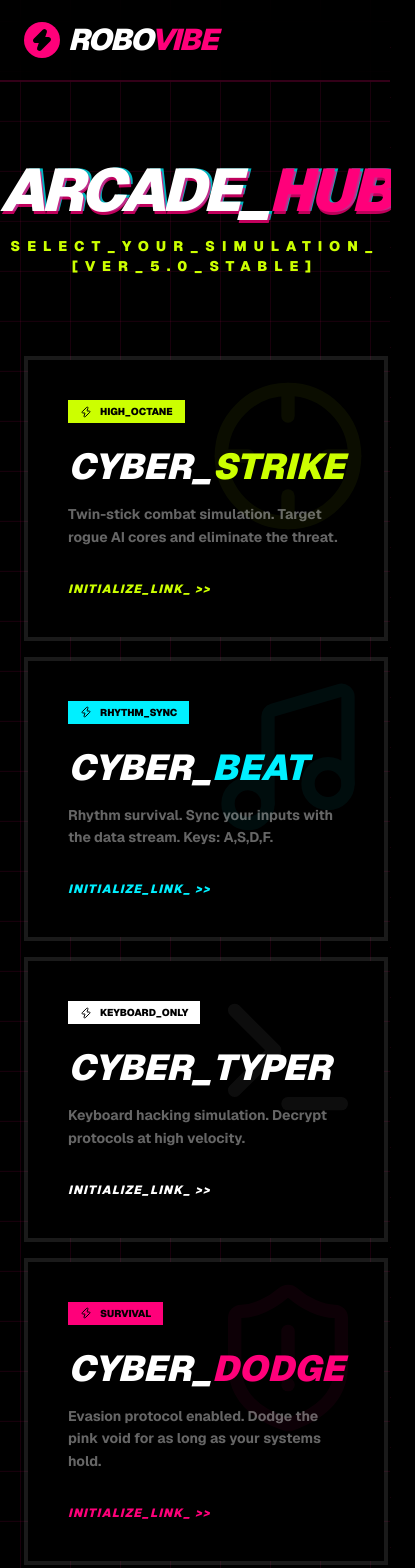
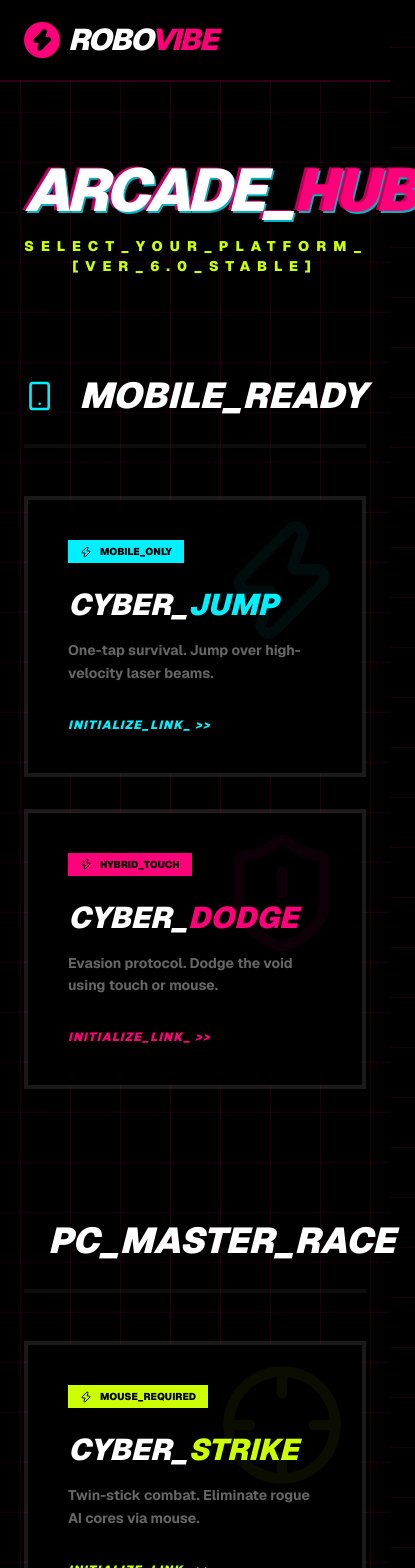
Before and after one commit to dev-vasu/robotics-web, a Next.js app: page /game in a window 390 px wide. Shown: the top 1568 px of the page, 415 px wide, since content can reach past the window. Built offline with nearby package versions, Linux system fonts and the light colour scheme.

Commit message:
Feat: Rebranded Arcade Hub with categories and added mobile-friendly CYBER_JUMP

```diff
--- /dev/null
+++ b/src/app/game/jump/page.tsx
@@ -0,0 +1,210 @@
+"use client";
+
+import { useState, useEffect, useRef, useCallback } from "react";
+import Navbar from "@/components/Navbar";
+import Footer from "@/components/Footer";
+import { Zap, Smartphone, RefreshCcw, Activity, Ghost, Info } from "lucide-react";
+
+const CANVAS_WIDTH = 400;
+const CANVAS_HEIGHT = 600;
+const PLAYER_SIZE = 40;
+const GRAVITY = 0.6;
+const JUMP_FORCE = -12;
+const BASE_SPEED = 4;
+
+export default function JumpGame() {
+  const [gameState, setGameState] = useState<"IDLE" | "PLAYING" | "GAMEOVER">("IDLE");
+  const [score, setScore] = useState(0);
+  const [highScore, setHighScore] = useState(0);
+
+  const canvasRef = useRef<HTMLCanvasElement>(null);
+  const requestRef = useRef<number>(undefined);
+
+  // Game state refs for loop
+  const playerRef = useRef({ y: 300, vy: 0, x: 100 });
+  const obstaclesRef = useRef<{ x: number; height: number; passed: boolean }[]>([]);
+  const scoreRef = useRef(0);
+
+  const initGame = () => {
+    playerRef.current = { y: 300, vy: 0, x: 100 };
+    obstaclesRef.current = [
+      { x: 500, height: 200, passed: false },
+      { x: 800, height: 300, passed: false }
+    ];
+    scoreRef.current = 0;
+    setScore(0);
+    setGameState("PLAYING");
+  };
+
+  const jump = useCallback(() => {
+    if (gameState === "PLAYING") {
+      playerRef.current.vy = JUMP_FORCE;
+    } else if (gameState !== "LOADING") {
+      initGame();
+    }
+  }, [gameState]);
+
+  const draw = useCallback((ctx: CanvasRenderingContext2D) => {
+    ctx.fillStyle = "rgba(0, 0, 0, 0.2)";
+    ctx.fillRect(0, 0, CANVAS_WIDTH, CANVAS_HEIGHT);
+
+    // Ground & Ceiling
+    ctx.fillStyle = "rgba(255, 255, 255, 0.05)";
+    ctx.fillRect(0, 0, CANVAS_WIDTH, 20);
+    ctx.fillRect(0, CANVAS_HEIGHT - 20, CANVAS_WIDTH, 20);
+
+    // Player
+    playerRef.current.vy += GRAVITY;
+    playerRef.current.y += playerRef.current.vy;
+
+    ctx.beginPath();
+    ctx.arc(playerRef.current.x, playerRef.current.y, PLAYER_SIZE / 2, 0, Math.PI * 2);
+    ctx.fillStyle = "#00f0ff";
+    ctx.fill();
+    ctx.shadowBlur = 20;
+    ctx.shadowColor = "#00f0ff";
+    ctx.closePath();
+
+    // Obstacles (Lasers)
+    const speed = BASE_SPEED + (scoreRef.current / 10);
+    obstaclesRef.current.forEach((obs, index) => {
+      obs.x -= speed;
+
+      // Draw Laser Beam
+      ctx.fillStyle = "#ff007a";
+      ctx.shadowBlur = 15;
+      ctx.shadowColor = "#ff007a";
+
+      // Top laser
+      ctx.fillRect(obs.x, 0, 40, obs.height);
+      // Bottom laser
+      const gap = 180;
+      ctx.fillRect(obs.x, obs.height + gap, 40, CANVAS_HEIGHT);
+
+      // Collision
+      const p = playerRef.current;
+      if (
+        p.x + 15 > obs.x &&
+        p.x - 15 < obs.x + 40 &&
+        (p.y - 15 < obs.height || p.y + 15 > obs.height + gap)
+      ) {
+        setGameState("GAMEOVER");
+      }
+
+      // Point
+      if (!obs.passed && obs.x < p.x) {
+        obs.passed = true;
+        scoreRef.current += 1;
+        setScore(scoreRef.current);
+      }
+
+      // Cleanup & Respawn
+      if (obs.x < -50) {
+        obstaclesRef.current.splice(index, 1);
+        obstaclesRef.current.push({
+          x: CANVAS_WIDTH + 100,
+          height: Math.random() * (CANVAS_HEIGHT - 300) + 50,
+          passed: false
+        });
+      }
+    });
+
+    // Boundary death
+    if (playerRef.current.y < 0 || playerRef.current.y > CANVAS_HEIGHT) {
+      setGameState("GAMEOVER");
+    }
+  }, []);
+
+  const gameLoop = useCallback(() => {
+    const canvas = canvasRef.current;
+    const ctx = canvas?.getContext("2d");
+    if (!canvas || !ctx || gameState !== "PLAYING") return;
+
+    draw(ctx);
+    requestRef.current = requestAnimationFrame(gameLoop);
+  }, [gameState, draw]);
+
+  useEffect(() => {
+    if (gameState === "PLAYING") {
+      requestRef.current = requestAnimationFrame(gameLoop);
+    }
+    return () => { if (requestRef.current) cancelAnimationFrame(requestRef.current); };
+  }, [gameState, gameLoop]);
+
+  useEffect(() => {
+    const handleKey = (e: KeyboardEvent) => { if (e.code === "Space") jump(); };
+    window.addEventListener("keydown", handleKey);
+    return () => window.removeEventListener("keydown", handleKey);
+  }, [jump]);
+
+  useEffect(() => {
+    if (score > highScore) setHighScore(score);
+  }, [score, highScore]);
+
+  return (
+    <main className="min-h-screen bg-black grid-bg flex flex-col pt-20 touch-none">
+      <Navbar />
+
+      <div className="flex-1 container mx-auto px-6 flex flex-col items-center justify-center py-10">
+        <div className="text-center mb-8">
+          <h1 className="text-5xl md:text-7xl font-black italic uppercase text-white tracking-tighter text-glitch leading-none">
+            CYBER_<span className="text-cyber-blue">JUMP</span>
+          </h1>
+          <p className="text-hyper-pink font-black uppercase tracking-[0.3em] text-[10px] mt-2">
+            MOBILE_OPTIMIZED_UPLINK
+          </p>
+        </div>
+
+        <div
+          className="relative glass-panel border-4 border-white/10 overflow-hidden cursor-pointer"
+          style={{ width: CANVAS_WIDTH, height: CANVAS_HEIGHT }}
+          onClick={jump}
+        >
+          <canvas ref={canvasRef} width={CANVAS_WIDTH} height={CANVAS_HEIGHT} />
+
+          {gameState === "IDLE" && (
+            <div className="absolute inset-0 z-20 flex flex-col items-center justify-center bg-black/90 p-8 text-center">
+              <Smartphone className="w-16 h-16 text-cyber-blue mb-6 animate-pulse" />
+              <button
+                className="px-10 py-5 bg-cyber-blue text-black font-black text-xl uppercase italic shadow-[10px_10px_0_0_#ff007a] mb-8"
+              >
+                TOUCH_TO_START
+              </button>
+              <div className="space-y-4">
+                <div className="p-3 border border-white/10 glass-panel">
+                  <div className="text-[8px] text-cyber-blue font-black uppercase mb-1">CONTROLS</div>
+                  <div className="text-white font-bold text-[10px]">TOUCH / SPACE: JUMP</div>
+                </div>
+                <div className="p-3 border border-white/10 glass-panel">
+                  <div className="text-[8px] text-hyper-pink font-black uppercase mb-1">OBJECTIVE</div>
+                  <div className="text-white font-bold text-[10px]">DODGE_LASER_BEAMS</div>
+                </div>
+              </div>
+            </div>
+          )}
+
+          {gameState === "GAMEOVER" && (
+            <div className="absolute inset-0 z-20 flex flex-col items-center justify-center bg-black/95">
+              <Ghost className="w-20 h-20 text-red-500 mb-6" />
+              <h2 className="text-5xl font-black text-white italic uppercase mb-2">CRASHED</h2>
+              <div className="text-cyber-blue text-3xl font-black mb-8 italic">SCORE: {score}</div>
+              <button className="px-10 py-5 bg-white text-black font-black text-xl uppercase shadow-[8px_8px_0_0_#ff007a]">RE-LINK</button>
+            </div>
+          )}
+
+          {gameState === "PLAYING" && (
+            <div className="absolute top-6 left-0 w-full text-center pointer-events-none">
+              <div className="text-white text-6xl font-black italic tracking-tighter opacity-50 tabular-nums">{score}</div>
+            </div>
+          )}
+        </div>
+
+        <div className="mt-6 text-[10px] text-white/30 font-black uppercase tracking-[0.4em]">
+          TAP_SCREEN_TO_JUMP_
+        </div>
+      </div>
+
+      <Footer />
+    </main>
+  );
+}
--- a/src/app/game/page.tsx
+++ b/src/app/game/page.tsx
@@ -3,48 +3,73 @@
 import Link from "next/link";
 import Navbar from "@/components/Navbar";
 import Footer from "@/components/Footer";
-import { Crosshair, ShieldAlert, Gamepad2, Zap, Terminal, Music } from "lucide-react";
+import { Crosshair, ShieldAlert, Gamepad2, Zap, Terminal, Music, Smartphone, MousePointer2 } from "lucide-react";
+import { useEffect, useRef } from "react";
 
-const GAMES = [
+const CATEGORIES = [
+  {
+    title: "MOBILE_READY",
+    icon: Smartphone,
+    color: "text-cyber-blue",
+    games: [
+      {
+        id: "jump",
+        title: "CYBER_JUMP",
+        desc: "One-tap survival. Jump over high-velocity laser beams.",
+        href: "/game/jump",
+        icon: Zap,
+        color: "bg-cyber-blue",
+        text: "text-cyber-blue",
+        tag: "MOBILE_ONLY"
+      },
+      {
+        id: "dodge",
+        title: "CYBER_DODGE",
+        desc: "Evasion protocol. Dodge the void using touch or mouse.",
+        href: "/game/dodge",
+        icon: ShieldAlert,
+        color: "bg-hyper-pink",
+        text: "text-hyper-pink",
+        tag: "HYBRID_TOUCH"
+      }
+    ]
+  },
+  {
+    title: "PC_MASTER_RACE",
+    icon: MousePointer2,
+    color: "text-electric-volt",
+    games: [
       {
         id: "strike",
         title: "CYBER_STRIKE",
-    desc: "Twin-stick combat simulation. Target rogue AI cores and eliminate the threat.",
+        desc: "Twin-stick combat. Eliminate rogue AI cores via mouse.",
         href: "/game/strike",
         icon: Crosshair,
-    colorClass: "bg-electric-volt",
-    textClass: "text-electric-volt",
-    tag: "HIGH_OCTANE"
+        color: "bg-electric-volt",
+        text: "text-electric-volt",
+        tag: "MOUSE_REQUIRED"
       },
       {
         id: "beat",
         title: "CYBER_BEAT",
-    desc: "Rhythm survival. Sync your inputs with the data stream. Keys: A,S,D,F.",
+        desc: "Rhythm survival. Sync inputs with data streams (A,S,D,F).",
         href: "/game/beat",
         icon: Music,
-    colorClass: "bg-cyber-blue",
-    textClass: "text-cyber-blue",
-    tag: "RHYTHM_SYNC"
+        color: "bg-cyber-blue",
+        text: "text-cyber-blue",
+        tag: "KEYBOARD_SYNC"
       },
       {
         id: "typer",
         title: "CYBER_TYPER",
-    desc: "Keyboard hacking simulation. Decrypt protocols at high velocity.",
+        desc: "Hacking simulation. Decrypt protocols at high velocity.",
         href: "/game/typer",
         icon: Terminal,
-    colorClass: "bg-white",
-    textClass: "text-white",
+        color: "bg-white",
+        text: "text-white",
         tag: "KEYBOARD_ONLY"
-  },
-  {
-    id: "dodge",
-    title: "CYBER_DODGE",
-    desc: "Evasion protocol enabled. Dodge the pink void for as long as your systems hold.",
-    href: "/game/dodge",
-    icon: ShieldAlert,
-    colorClass: "bg-hyper-pink",
-    textClass: "text-hyper-pink",
-    tag: "SURVIVAL"
+      }
+    ]
   }
 ];
 
@@ -53,39 +78,48 @@ export default function ArcadeHub() {
     <main className="min-h-screen bg-black grid-bg flex flex-col pt-20">
       <Navbar />
 
-      <div className="flex-1 container mx-auto px-6 flex flex-col items-center justify-center py-20">
-        <div className="text-center mb-20">
+      <div className="flex-1 container mx-auto px-6 py-20">
+        <div className="text-center mb-24">
           <h1 className="text-6xl md:text-[10rem] font-black italic uppercase text-white tracking-tighter text-glitch leading-none">
             ARCADE_<span className="text-hyper-pink">HUB</span>
           </h1>
           <p className="text-electric-volt font-black uppercase tracking-[0.5em] text-sm mt-4">
-            SELECT_YOUR_SIMULATION_ [VER_5.0_STABLE]
+            SELECT_YOUR_PLATFORM_ [VER_6.0_STABLE]
           </p>
         </div>
 
-        {/* Removed GSAP animations completely to ensure stability */}
-        <div className="grid md:grid-cols-2 lg:grid-cols-4 gap-4 w-full max-w-[1400px]">
-          {GAMES.map((game) => (
+        <div className="space-y-32 max-w-7xl mx-auto">
+          {CATEGORIES.map((cat) => (
+            <div key={cat.title}>
+              <div className="flex items-center gap-6 mb-12 border-b-4 border-white/5 pb-6">
+                <cat.icon className={`w-12 h-12 ${cat.color}`} />
+                <h2 className={`text-4xl md:text-6xl font-black italic uppercase text-white`}>
+                  {cat.title}
+                </h2>
+              </div>
+
+              <div className="grid md:grid-cols-2 lg:grid-cols-3 gap-8">
+                {cat.games.map((game) => (
                   <Link
                     key={game.id}
                     href={game.href}
                     className={`group relative block p-1 bg-white/10 hover:bg-white transition-all`}
                   >
                     <div className="bg-black p-10 h-full relative overflow-hidden">
-                <div className={`absolute top-0 right-0 p-4 opacity-5 group-hover:opacity-20 transition-opacity ${game.textClass}`}>
-                  <game.icon className="w-40 h-40" />
+                      <div className={`absolute top-0 right-0 p-4 opacity-5 group-hover:opacity-20 transition-opacity ${game.text}`}>
+                        <game.icon className="w-32 h-32" />
                       </div>
                       <div className="relative z-10">
-                  <div className={`inline-flex items-center gap-2 px-3 py-1 ${game.colorClass} text-black text-[10px] font-black uppercase mb-6`}>
+                        <div className={`inline-flex items-center gap-2 px-3 py-1 ${game.color} text-black text-[10px] font-black uppercase mb-6`}>
                           <Zap className="w-3 h-3" /> {game.tag}
                         </div>
-                  <h2 className="text-4xl font-black italic text-white uppercase mb-4">
-                    {game.title.split("_")[0]}_<span className={game.textClass}>{game.title.split("_")[1]}</span>
-                  </h2>
+                        <h3 className="text-3xl font-black italic text-white uppercase mb-4">
+                          {game.title.split("_")[0]}_<span className={game.text}>{game.title.split("_")[1]}</span>
+                        </h3>
                         <p className="text-white/40 font-bold mb-8 text-sm leading-relaxed">
                           {game.desc}
                         </p>
-                  <div className={`${game.textClass} font-black italic tracking-widest text-xs group-hover:translate-x-4 transition-transform`}>
+                        <div className={`${game.text} font-black italic tracking-widest text-xs group-hover:translate-x-4 transition-transform`}>
                           INITIALIZE_LINK_ &gt;&gt;
                         </div>
                       </div>
@@ -94,6 +128,9 @@ export default function ArcadeHub() {
                 ))}
               </div>
             </div>
+          ))}
+        </div>
+      </div>
 
       <Footer />
     </main>
```
Lines whose indentation alone changed are shown as unchanged.
